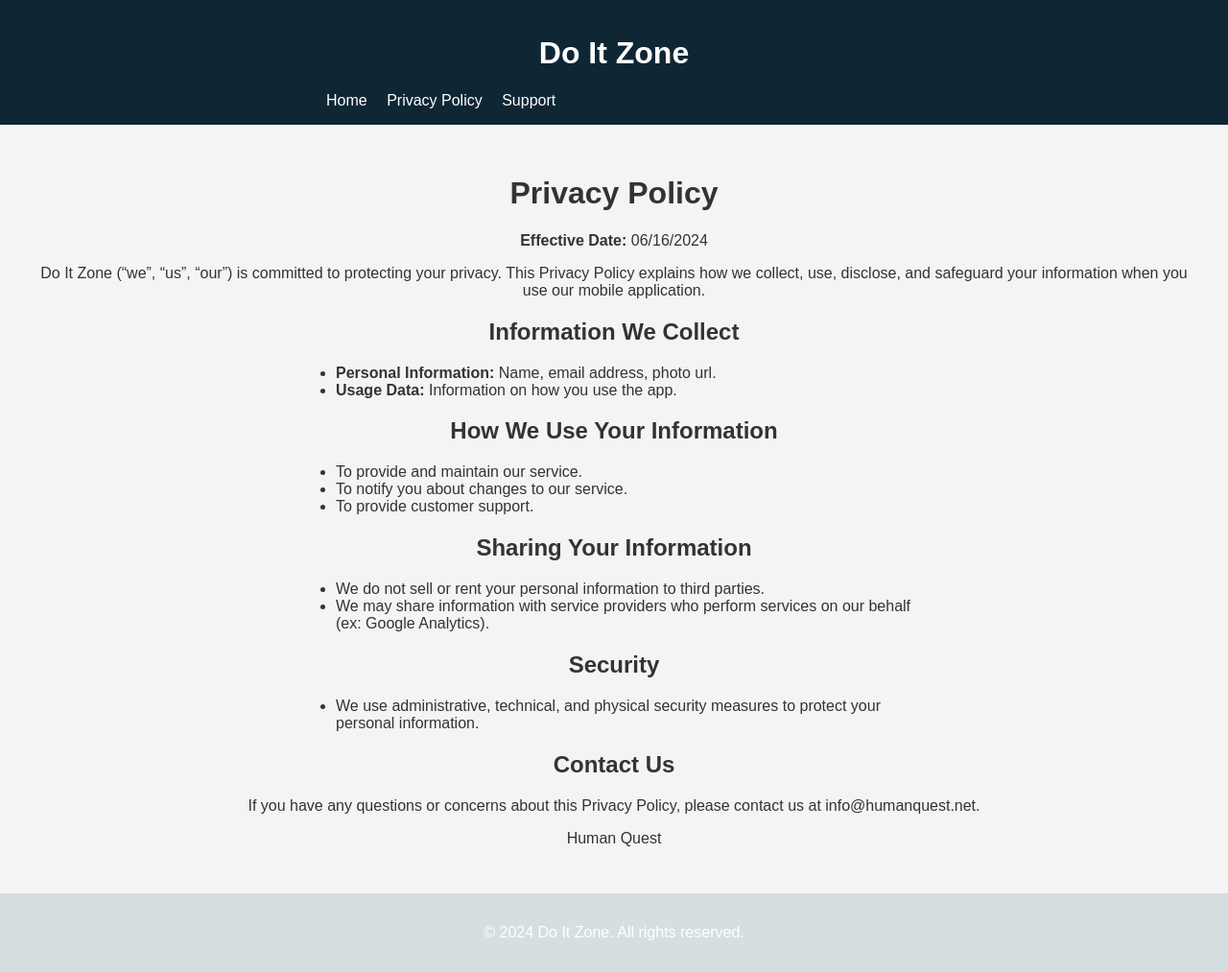
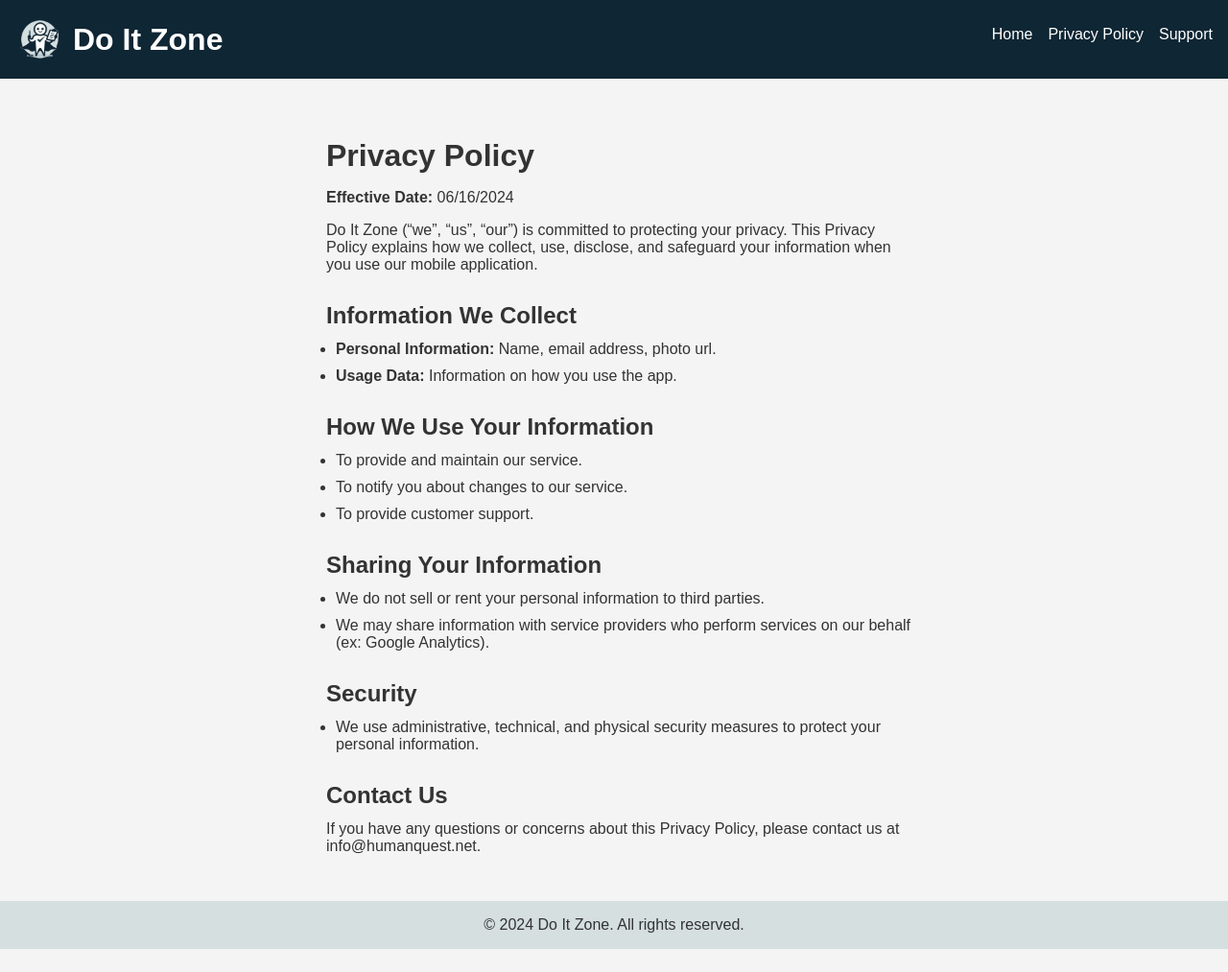
Before and after one commit to alibad/do_it_zone_website, a Jekyll site: the page built from privacy_policy.md, in a window 1280 px wide. Shown: the whole page at 96% size. Built offline with Jekyll 4.4.1, drawn with Linux system fonts in a browser that asks for light colours; after the commit the page ends 989 px from its top, so only the background shows below that.

Commit message:
Update look & feel of the 3 pages

```diff
--- a/_layouts/default.html
+++ b/_layouts/default.html
@@ -5,9 +5,11 @@
     <meta name="viewport" content="width=device-width, initial-scale=1.0">
     <title>{{ page.title }} - Do It Zone</title>
     <link rel="stylesheet" href="{{ "/assets/styles.css" | relative_url }}">
+    <link rel="icon" type="image/x-icon" href="/assets/images/favicon.ico">
 </head>
 <body>
     <header>
+        <img src="{{ "/assets/images/logo.png" | relative_url }}" alt="Do It Zone Logo">
         <h1>Do It Zone</h1>
         <nav>
             <ul>
@@ -17,11 +19,13 @@
             </ul>
         </nav>
     </header>
+
     <main>
         {{ content }}
     </main>
+
     <footer>
-        <p>&copy; 2024 Do It Zone. All rights reserved.</p>
+        &copy; 2024 Do It Zone. All rights reserved.
     </footer>
 </body>
 </html>
--- a/assets/styles.css
+++ b/assets/styles.css
@@ -4,23 +4,42 @@
     padding: 0;
     background-color: #f4f4f4;
     color: #333;
+    display: flex;
+    flex-direction: column;
+    min-height: 100vh;
 }
 
 header {
     background-color: #0f2634;
     color: white;
     padding: 1em;
-    text-align: center;
+    display: flex;
+    align-items: center;
+    justify-content: space-between;
+}
+
+header img {
+    height: 50px;
+    margin-right: 10px;
+}
+
+header h1 {
+    margin: 0;
+}
+
+nav {
+    margin-left: auto;
 }
 
 nav ul {
     list-style: none;
     padding: 0;
+    margin: 0;
+    display: flex;
 }
 
 nav ul li {
-    display: inline;
-    margin-right: 1em;
+    margin-left: 1em;
 }
 
 nav ul li a {
@@ -31,21 +50,44 @@
 main {
     padding: 2em;
     text-align: center;
+    flex: 1;
+}
+
+section {
+    margin: 2em 0; /* Add vertical spacing between sections */
+}
+
+h1, h2, h3 {
+    text-align: left;
+    max-width: 600px;
+    margin: 30px auto;
+    margin-bottom: 0.5em; /* Add some spacing below headers */
+}
+
+p, ul, li {
+    text-align: left;
+    max-width: 600px;
+    margin: 0 auto;
+    margin-bottom: 1em; /* Add some spacing below paragraphs and list items */
 }
 
 ul {
     list-style-type: disc;
     padding-left: 20px;
-    text-align: left;
-    margin: 0 auto;
-    max-width: 600px;
+}
+
+ul li {
+    margin-bottom: 10px;
 }
 
 footer {
     background-color: #d5dfe0;
-    color: white;
+    color: #333;
     text-align: center;
     padding: 1em;
+    margin-top: auto; /* Ensure footer is at the bottom */
+    width: 100%; /* Ensure the footer spans the full width of the page */
+    box-sizing: border-box;
 }
 
 footer a {
--- a/privacy_policy.md
+++ b/privacy_policy.md
@@ -27,5 +27,3 @@
 
 ## Contact Us
 If you have any questions or concerns about this Privacy Policy, please contact us at info@humanquest.net.
-
-Human Quest
```
Also changed, not shown: index.markdown (+25 -16 lines), Gemfile.lock (added), assets/images/logo.ico (added), assets/images/logo.png (added), support.md (line endings or trailing spaces).
